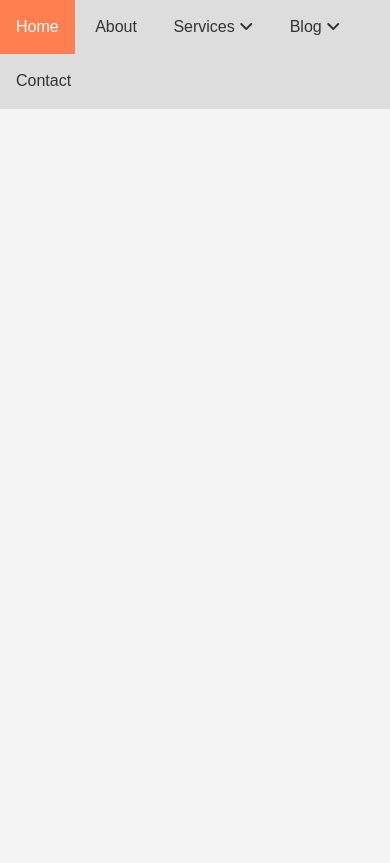
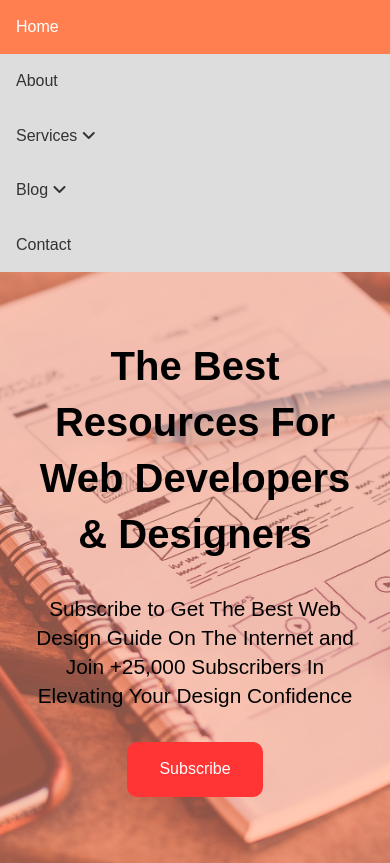
Before and after one commit to Oussama-Moussaoui/CSS-Beginner-Journey, a plain HTML site: page 08 Dropdown Menu/index.html in a window 390 px wide. Drawn offline with Linux system fonts and the light colour scheme.

Commit message:
08 Dropdown: Added Showcase and responsiveness

```diff
--- a/08 Dropdown Menu/css/style.css
+++ b/08 Dropdown Menu/css/style.css
@@ -21,11 +21,47 @@ li {
     list-style: none;
 }
 
+/* Utility Classes */
+.container {
+    max-width: 960px;
+    margin: auto;
+    padding: 1rem 2rem;
+}
+
+.l-heading {
+    font-size: 3rem;
+    line-height: 1.4;
+    margin-bottom: 1rem;
+}
+
+.lead {
+    font-size: 1.3rem;
+    margin: 1rem 0;
+}
+
+.btn {
+    display: inline-block;
+    background-color: #ff3535;
+    color: #fff;
+    font-size: 1rem;
+    padding: 1rem 2rem;
+    margin-top: 1rem;
+    border: none;
+    border-radius: 10px;
+    cursor: pointer;
+    transition: 0.4s all ease;
+}
+
+.btn:hover {
+    transform: scale(1.1);
+}
+
 /*
     Navbar
 */
 #navbar {
     background: #ddd;
+    z-index: 1;
 }
 
 #navbar ul li {
@@ -34,6 +70,7 @@ li {
     padding: 1rem;
     position: relative;
     cursor: pointer;
+    z-index: 1;
 }
 
 #navbar ul li a {
@@ -74,7 +111,7 @@ li {
 }
 
 #navbar ul li ul li:hover {
-    background: rgb(255, 127, 81);
+    background: #999;
 }
 
 #navbar ul li:hover ul li span {
@@ -89,3 +126,52 @@ li {
     background: #ff3535;
     color: #fff;
 }
+
+/*
+    Showcase
+*/
+#showcase {
+    height: 70vh;
+    background: rgba(255, 127, 80, 0.4);
+    position: relative;
+}
+
+#showcase::before {
+    content: '';
+    background: url('../img/pexels-picjumbocom-196644.jpg') no-repeat
+    center center/cover;
+    z-index: -1;
+    position: absolute;
+    top: 0;
+    left: 0;
+    height: 100%;
+    width: 100%;
+}
+
+#showcase .showcase-container {
+    height: 100%;
+    display: flex;
+    flex-direction: column;
+    align-items: center;
+    justify-content: center;
+    text-align: center;
+}
+
+/* Small Screens */
+@media (max-width: 600px) {
+    /* Navbar*/
+    #navbar ul li {
+        display: block;
+    }
+
+    #navbar ul li:hover ul {
+        position: relative;
+        width: 100vw;
+        left: -1rem;
+    }
+
+    /* Showcase */
+    #showcase .l-heading {
+        font-size: 2.5rem;
+    }
+}
--- a/08 Dropdown Menu/index.html
+++ b/08 Dropdown Menu/index.html
@@ -35,5 +35,13 @@
             <li><a href="#">Contact</a></li>
         </ul>
     </nav>
+
+    <header id="showcase">
+        <div class="container showcase-container">
+            <h1 class="l-heading">The Best Resources For Web Developers & Designers</h1>
+            <p class="lead">Subscribe to Get The Best Web Design Guide On The Internet and Join +25,000 Subscribers In Elevating Your Design Confidence</p>
+            <a href="#" class="btn">Subscribe</a>
+        </div>
+    </header>
 </body>
 </html>
```
Also changed, not shown: 08 Dropdown Menu/img/pexels-picjumbocom-196644.jpg (added).
